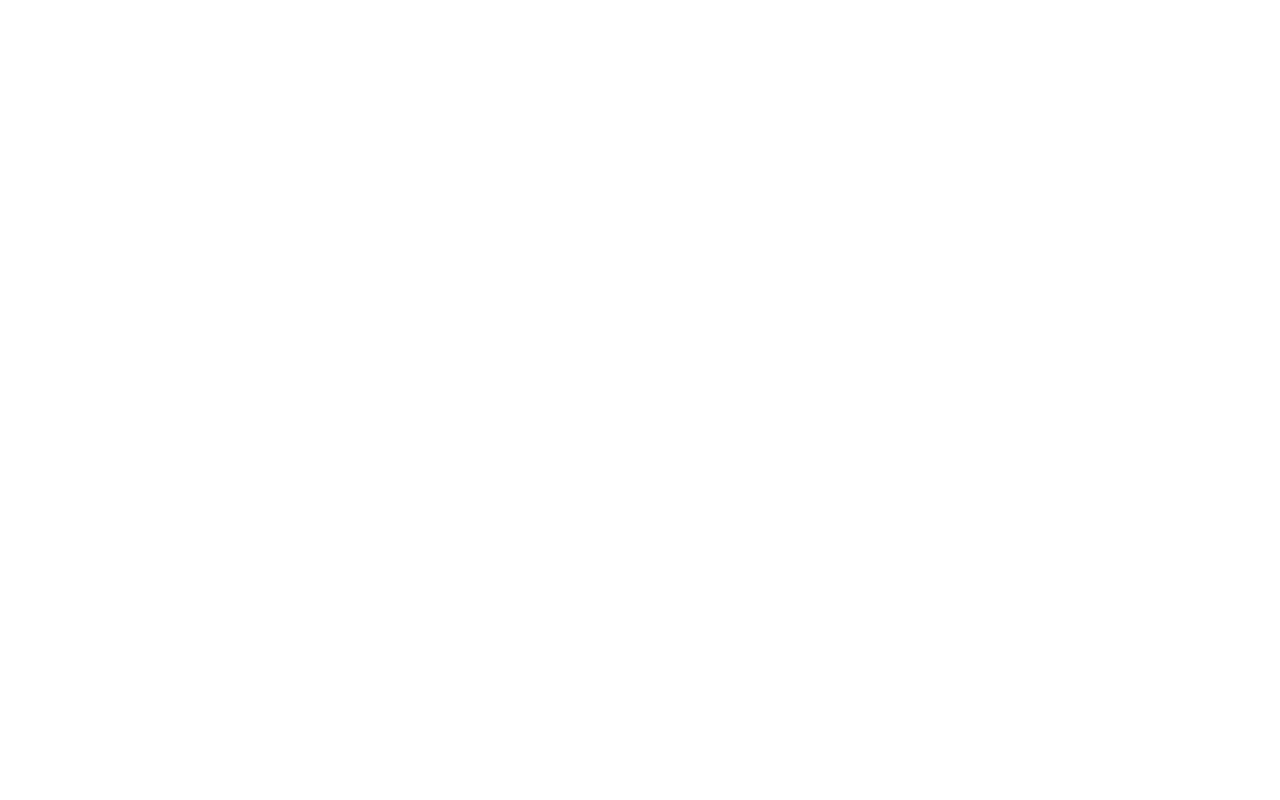
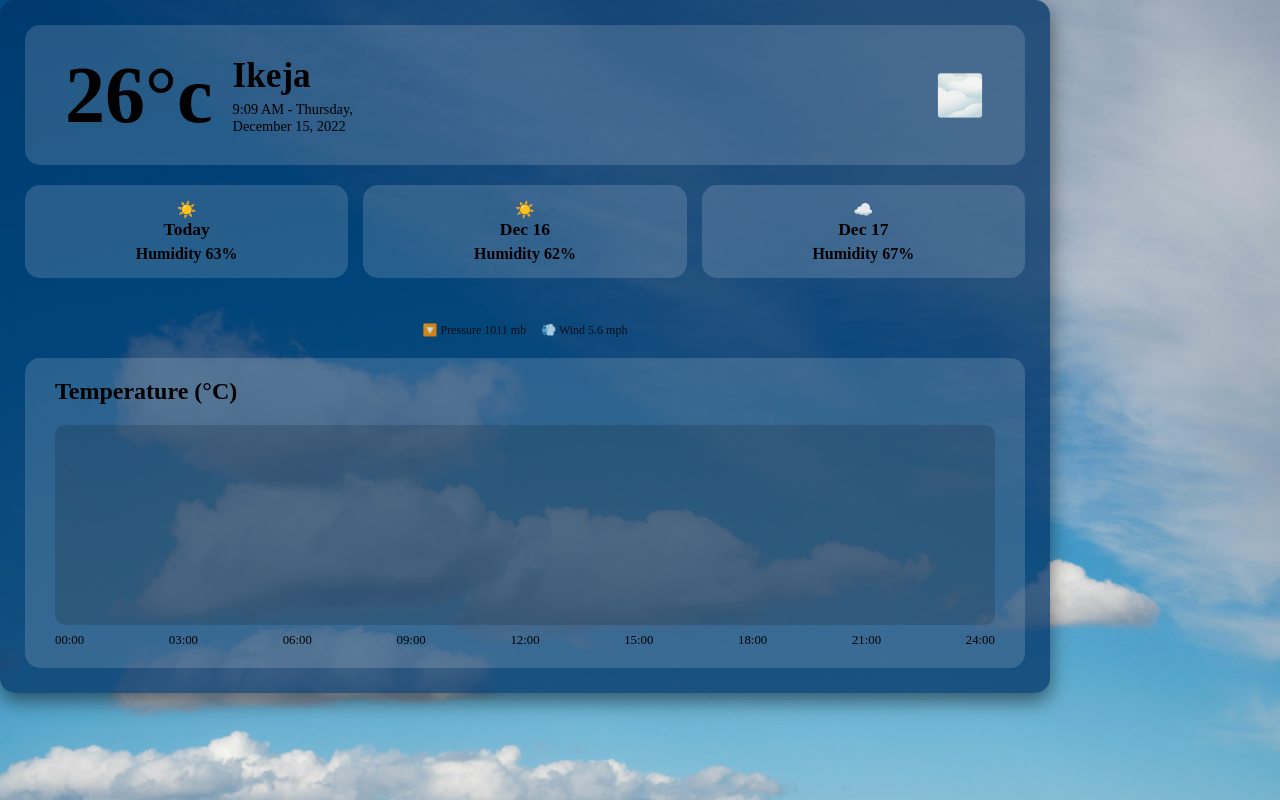
Before and after one commit to Fantazyhu/Projektmunka, a website with bundled scripts: page index.html in a window 1280 px wide. Built offline with nearby package versions, Linux system fonts and the light colour scheme; no server answers.

Commit message:
Version1

```diff
--- a/index.html
+++ b/index.html
@@ -8,6 +8,58 @@
     <link rel="stylesheet" href="./style.css">
 </head>
 <body>
+    <div class="container">
+    <div class="left-panel">
+      <div class="temp-box">
+        <div class="temp">26°c</div>
+        <div class="location-info">
+          <h1>Ikeja</h1>
+          <p>9:09 AM - Thursday,<br />December 15, 2022</p>
+        </div>
+        <div class="weather-icon mist-icon" title="Mist"></div>
+      </div>
 
+      <div class="humidity-container">
+        <div class="humidity-box">
+          <div class="sun-icon"></div>
+          <h3>Today</h3>
+          <div>Humidity 63%</div>
+        </div>
+        <div class="humidity-box">
+          <div class="sun-icon"></div>
+          <h3>Dec 16</h3>
+          <div>Humidity 62%</div>
+        </div>
+        <div class="humidity-box">
+          <div class="cloud-icon"></div>
+          <h3>Dec 17</h3>
+          <div>Humidity 67%</div>
+        </div>
+      </div>
+
+      <footer>
+        <span class="pressure-icon"></span> Pressure 1011 mb &nbsp;&nbsp;&nbsp;
+        <span class="wind-icon"></span> Wind 5.6 mph
+      </footer>
+    </div>
+
+    <div class="right-panel">
+      <h2>Temperature (°C)</h2>
+      <div class="chart">
+        <!-- Egyszerű vonal grafikon lehet pl SVG vagy canvas, itt csak dekor -->
+      </div>
+      <div class="time-labels">
+        <span>00:00</span>
+        <span>03:00</span>
+        <span>06:00</span>
+        <span>09:00</span>
+        <span>12:00</span>
+        <span>15:00</span>
+        <span>18:00</span>
+        <span>21:00</span>
+        <span>24:00</span>
+      </div>
+    </div>
+  </div>
 </body>
 </html>
--- a/src/app.ts
+++ b/src/app.ts
@@ -0,0 +1,54 @@
+// ===== FETCH TÍPUS DEKLARÁLÁS =====
+declare function fetch(
+    input: RequestInfo,
+    init?: RequestInit
+): Promise<Response>;
+
+// ===== INTERFACE =====
+interface WeatherDescription {
+    description: string;
+    icon: string;
+}
+
+interface MainWeather {
+    temp: number;
+    humidity: number;
+}
+
+interface WeatherResponse {
+    name: string;
+    weather: WeatherDescription[];
+    main: MainWeather;
+}
+
+// ===== IDŐJÁRÁS LEKÉRÉS =====
+async function fetchWeather(city: string): Promise<void> {
+    const apiKey = '6533f1027154a42ba4e38e655f640fb0';
+    const apiUrl = `https://api.openweathermap.org/data/2.5/weather?q=${city}&units=metric&appid=${apiKey}&lang=hu`;
+
+    try {
+        const response = await fetch(apiUrl);
+
+        if (!response.ok) {
+            throw new Error(`HTTP hiba! Státusz: ${response.status}`);
+        }
+
+        const data: WeatherResponse = await response.json();
+
+        const description =
+            data.weather.length > 0
+                ? data.weather[0]
+                : 'Nincs adat';
+
+        console.log(`Város: ${data.name}`);
+        console.log(`Hőmérséklet: ${data.main.temp} °C`);
+        console.log(`Időjárás: ${description}`);
+        console.log(`Páratartalom: ${data.main.humidity}%`);
+
+    } catch (error) {
+        console.error('Hiba történt az API hívása közben:', error);
+    }
+}
+
+// ===== MEGHÍVÁS =====
+fetchWeather('Gyöngyös');
--- a/style.css
+++ b/style.css
@@ -0,0 +1,141 @@
+body{margin: 0; padding: 0; box-sizing: border-box;}
+
+body{
+    background-image: url(./pics/pexels-enrique72-31746829.jpg);
+    background-repeat: no-repeat;
+    background-size: cover;
+}
+
+  .container {
+    background-color: rgba(0, 51, 102, 0.75);
+    border-radius: 15px;
+    padding: 25px;
+    max-width: 1000px;
+    width: 95%;
+    box-shadow: 0 8px 20px rgba(0, 0, 0, 0.5);
+    display: flex;
+    flex-wrap: wrap;
+    gap: 20px;
+  }
+
+  /* Bal oldali blokk: hőmérséklet és alap info */
+  .left-panel {
+    flex: 1 1 300px;
+    display: flex;
+    flex-direction: column;
+    gap: 20px;
+  }
+
+  .temp-box {
+    background-color: rgba(255 255 255 / 0.15);
+    border-radius: 15px;
+    padding: 30px 40px;
+    display: flex;
+    align-items: center;
+    gap: 20px;
+  }
+  .temp-box .temp {
+    font-size: 5rem;
+    font-weight: 700;
+    line-height: 1;
+  }
+  .temp-box .location-info {
+    flex-grow: 1;
+  }
+  .location-info h1 {
+    margin: 0;
+    font-size: 2.2rem;
+    font-weight: 700;
+  }
+  .location-info p {
+    margin: 5px 0 0 0;
+    font-size: 0.9rem;
+    font-weight: 500;
+  }
+  .weather-icon {
+    font-size: 2.5rem;
+  }
+
+  /* Páratartalom dobozok */
+  .humidity-container {
+    display: flex;
+    gap: 15px;
+    flex-wrap: wrap;
+  }
+  .humidity-box {
+    background-color: rgba(255 255 255 / 0.15);
+    border-radius: 15px;
+    padding: 15px 25px;
+    flex: 1 1 120px;
+    text-align: center;
+    font-weight: 600;
+  }
+  .humidity-box h3 {
+    margin: 0 0 5px 0;
+    font-size: 1.1rem;
+  }
+  .humidity-box .humidity-icon {
+    font-size: 2rem;
+    margin-bottom: 5px;
+  }
+
+  /* Jobb oldali blokk: grafikon */
+  .right-panel {
+    flex: 2 1 600px;
+    background-color: rgba(255 255 255 / 0.15);
+    border-radius: 15px;
+    padding: 20px 30px;
+    display: flex;
+    flex-direction: column;
+  }
+
+  .right-panel h2 {
+    margin: 0 0 10px 0;
+    font-weight: 700;
+  }
+
+  /* Egyszerű vonal grafikon stílus */
+  .chart {
+    position: relative;
+    height: 200px;
+    width: 100%;
+    background: rgba(0,0,0,0.15);
+    border-radius: 10px;
+    margin-top: 10px;
+  }
+
+  /* Alul időpont jelölés */
+  .time-labels {
+    display: flex;
+    justify-content: space-between;
+    margin-top: 8px;
+    font-size: 0.8rem;
+  }
+
+  /* Lábjegyzet */
+  footer {
+    margin-top: 25px;
+    font-size: 0.75rem;
+    text-align: center;
+    opacity: 0.8;
+  }
+
+  /* Egyszerű ikonok helyett emoji használva */
+  .sun-icon::before {
+    content: "☀️";
+  }
+  .cloud-icon::before {
+    content: "☁️";
+  }
+  .mist-icon::before {
+    content: "🌫️";
+  }
+  .humidity-icon::before {
+    content: "💧";
+  }
+  .wind-icon::before {
+    content: "💨";
+  }
+  .pressure-icon::before {
+    content: "🔽";
+  }
```
Also changed, not shown: pics/pexels-enrique72-31746829.jpg (added).
